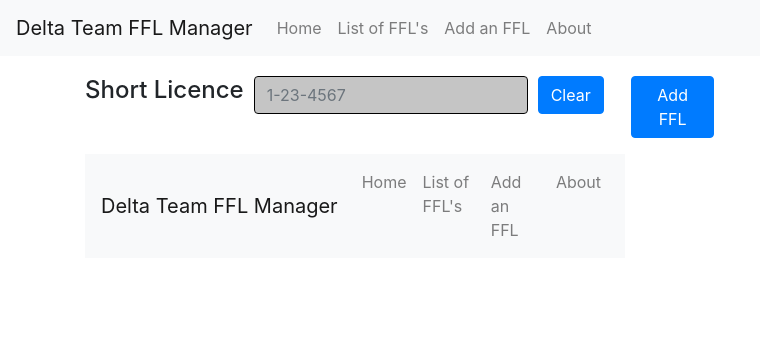
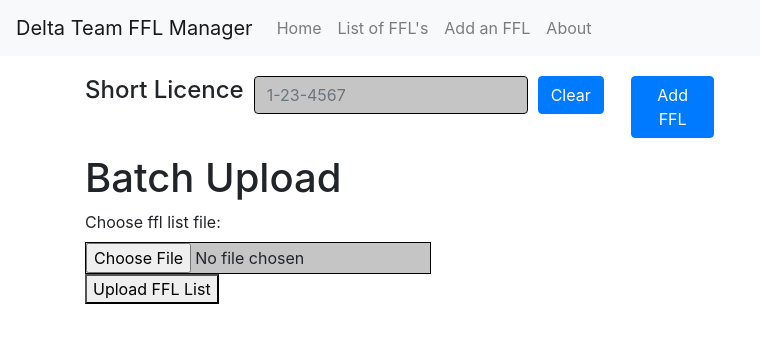
Before and after one commit to danielkhodge/preferred-list-manager, an Angular app: page /add-ffl in a window 1280 px wide. Shown: the top 342 px of the page, without its empty margins (0-760 px from the left). Built offline with nearby package versions, Linux system fonts and the light colour scheme.

Commit message:
Added FFL Batch File upload Form to add page

```diff
--- a/src/app/add-ffl/add-ffl.component.html
+++ b/src/app/add-ffl/add-ffl.component.html
@@ -31,40 +31,14 @@
 
   <div class="row">
     <div class="col-sm-6">
-      <head>
-        <meta charset="utf-8" />
-        <title>PreferredListManager</title>
-        <base href="/" />
-        <meta name="viewport" content="width=device-width, initial-scale=1" />
-        <link rel="icon" type="image/x-icon" href="favicon.ico" />
-        <link rel="stylesheet" href="styles.2a9b604645ab948c033c.css" />
-      </head>
-      <body>
-        <app-root></app-root>
-        <script
-          src="runtime-es2015.cdfb0ddb511f65fdc0a0.js"
-          type="module"
-        ></script>
-        <script
-          src="runtime-es5.cdfb0ddb511f65fdc0a0.js"
-          nomodule
-          defer
-        ></script>
-        <script
-          src="polyfills-es5.0290b245fbcca09184ac.js"
-          nomodule
-          defer
-        ></script>
-        <script
-          src="polyfills-es2015.ffa9bb4e015925544f91.js"
-          type="module"
-        ></script>
-        <script
-          src="main-es2015.30a4a9cea47c3c624c26.js"
-          type="module"
-        ></script>
-        <script src="main-es5.30a4a9cea47c3c624c26.js" nomodule defer></script>
-      </body>
+      <h1>Batch Upload</h1>
+		<label for="ffl-list">Choose ffl list file: </label>
+
+		<form action="/ffl/upload" method="POST" enctype="multipart/form-data">
+			<input type="file" id="ffl-list" name="ffl-list"accept="text/csv">
+			<br/>
+			<button type="submit">Upload FFL List</button>
+		</form>
     </div>
     <div class="col-sm-6"></div>
   </div>
--- a/src/app/ffl-list/ffl-list.component.ts
+++ b/src/app/ffl-list/ffl-list.component.ts
@@ -17,13 +17,6 @@ export class FflListComponent implements OnInit {
   constructor(private http: HttpClient) {}
   arrFfls: string [];
 
-  getFfls() {
-    console.log('This method is working');
-    var data = this.http.get('../../assets/data/ffl-list-test.json');
-    console.log(data);
-    return data;
-  }
-
   public removeFfl(shortLicense: string) {
     if (confirm('Are you sure to delete ' + shortLicense)) {
       // call delete web service
@@ -37,15 +30,12 @@ export class FflListComponent implements OnInit {
       );
 
       // call load web service using current zip and radius
-      //this.search_MOCK();
       this.search();
     }
   }
 
   public search() {
     console.log(this.zip, this.radius);
-
-    // this.http.post('https://sandbox-app.fflapi.com/v1/getCustomDealerList', formData, httpOptions).subscribe(
     this.http.get('/ffls/' + this.zip).subscribe(
       data => {
         this.arrFfls = data as string[];
@@ -56,19 +46,8 @@ export class FflListComponent implements OnInit {
     );
   }
 
-  // public search_MOCK() {
-  //   this.http.get('./../../assets/data/ffl-list-test.json').subscribe(
-  //     data => {
-  //       this.arrFfls = data as string [];
-  //     },
-  //     (er: HttpErrorResponse) => {
-  //       console.log(this.arrFfls[1]);
-  //     }
-  //   );
-  // }
 
   ngOnInit() {
-    //this.search_MOCK();
   }
 
 }
```
